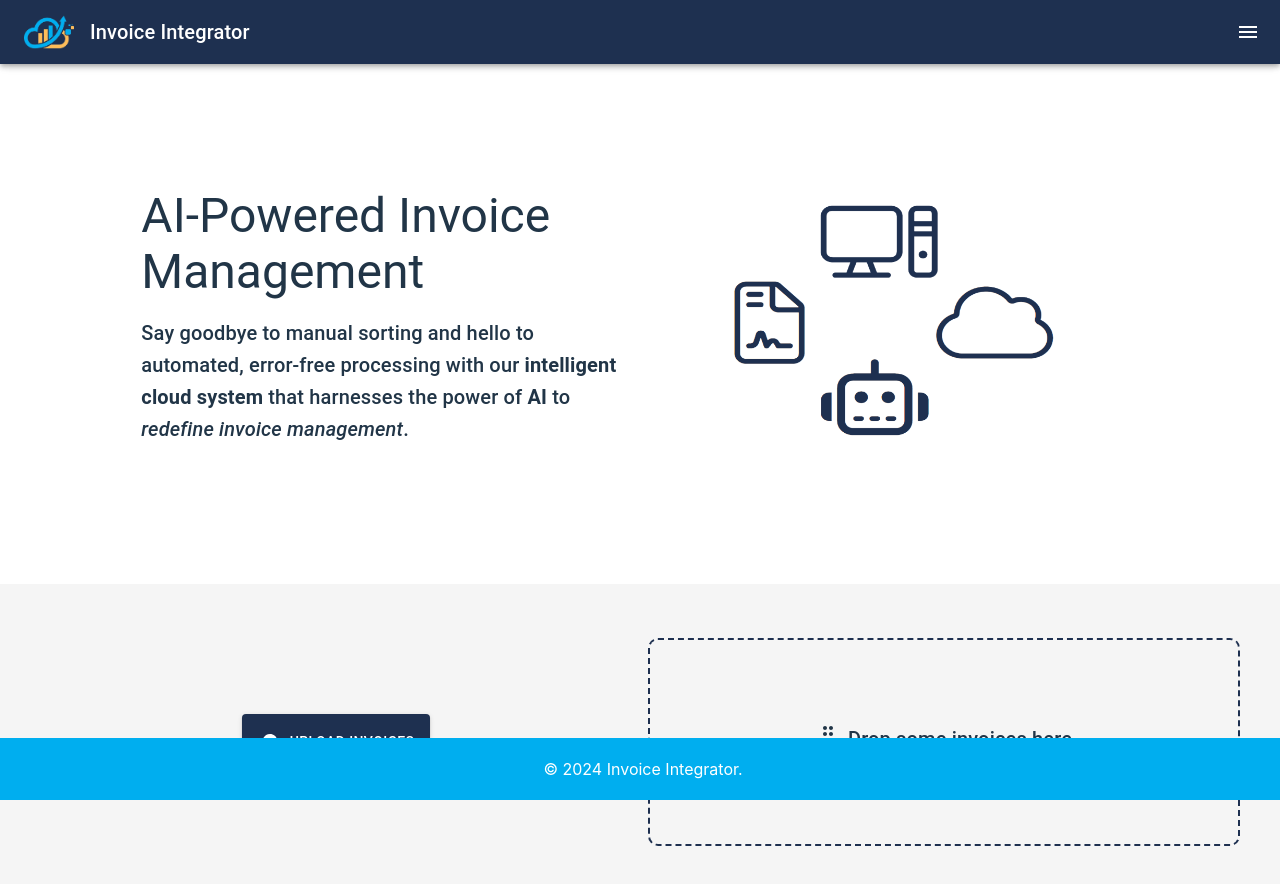
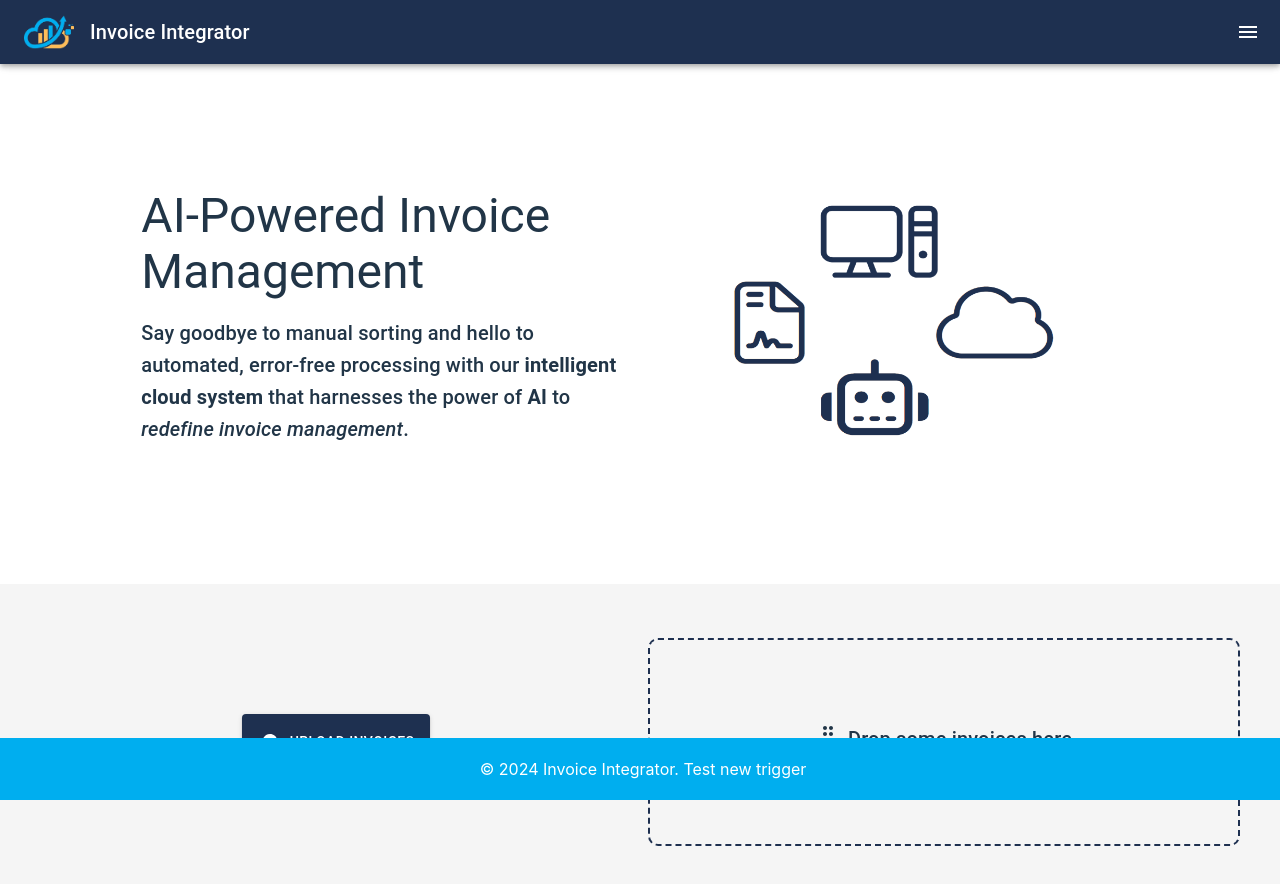
Before and after one commit to daveymason/Invoice-Integrator, a React (Vite) app: page / in a window 1280 px wide. Shown: the top 884 px of the page. Built offline with nearby package versions, Linux system fonts and the light colour scheme.

Commit message:
New trigger tested

```diff
--- a/src/Components/Footer.jsx
+++ b/src/Components/Footer.jsx
@@ -6,7 +6,7 @@ export default function Footer() {
     return (
       <Grid container spacing={2} sx={{bgcolor: '#00AEEF', mt:5 }}>
       <footer style={{backgroundColor: '#00AEEF', color: 'white', textAlign: 'center', padding: '3px', position: 'fixed', left: '0', bottom: '0', width: '100%'}}>
-        <p>© {new Date().getFullYear()} Invoice Integrator. </p>
+        <p>© {new Date().getFullYear()} Invoice Integrator. Test new trigger</p>
       </footer>
     </Grid>
     );
```
